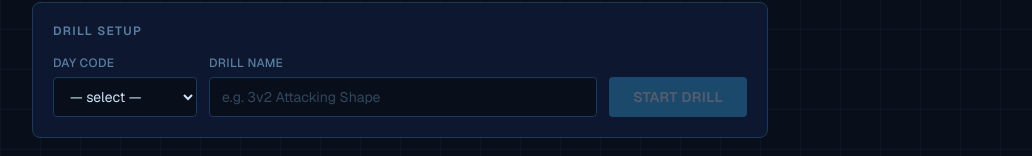
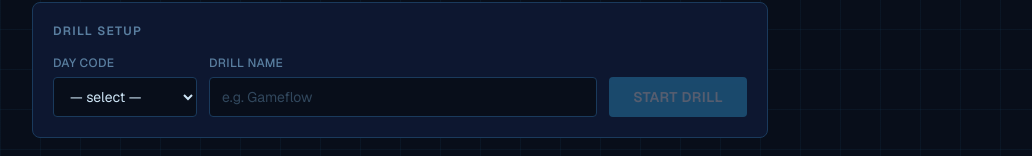
Before and after one commit to CarlosRam88/bip-stopwatch, a Next.js app: page / in a window 1280 px wide. Shown: the part 171-327 px from the top of the page, without its empty margins (240-1272 px from the left). Built offline with nearby package versions, Linux system fonts and the light colour scheme.

Commit message:
Drill setup

```diff
--- a/app/components/DrillSetup.tsx
+++ b/app/components/DrillSetup.tsx
@@ -77,7 +77,7 @@ export default function DrillSetup({
             onChange={(e) => onSetDrillName(e.target.value)}
             onKeyDown={handleKeyDown}
             disabled={disabled}
-            placeholder="e.g. 3v2 Attacking Shape"
+            placeholder="e.g. Gameflow"
             className="h-10 rounded border border-bip-border bg-bip-bg px-3 text-sm text-bip-text
                        placeholder:text-bip-muted/50
                        focus:outline-none focus:ring-1 focus:ring-bip-accent
```
